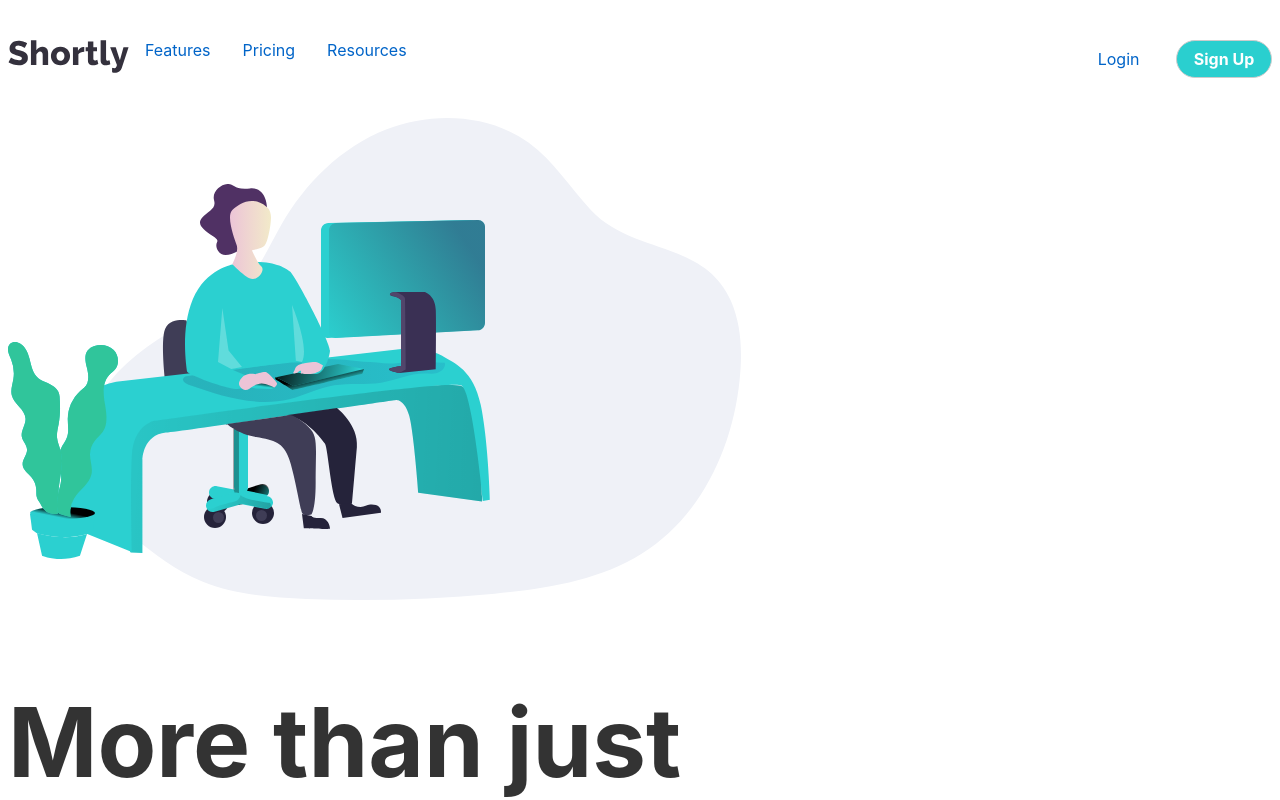
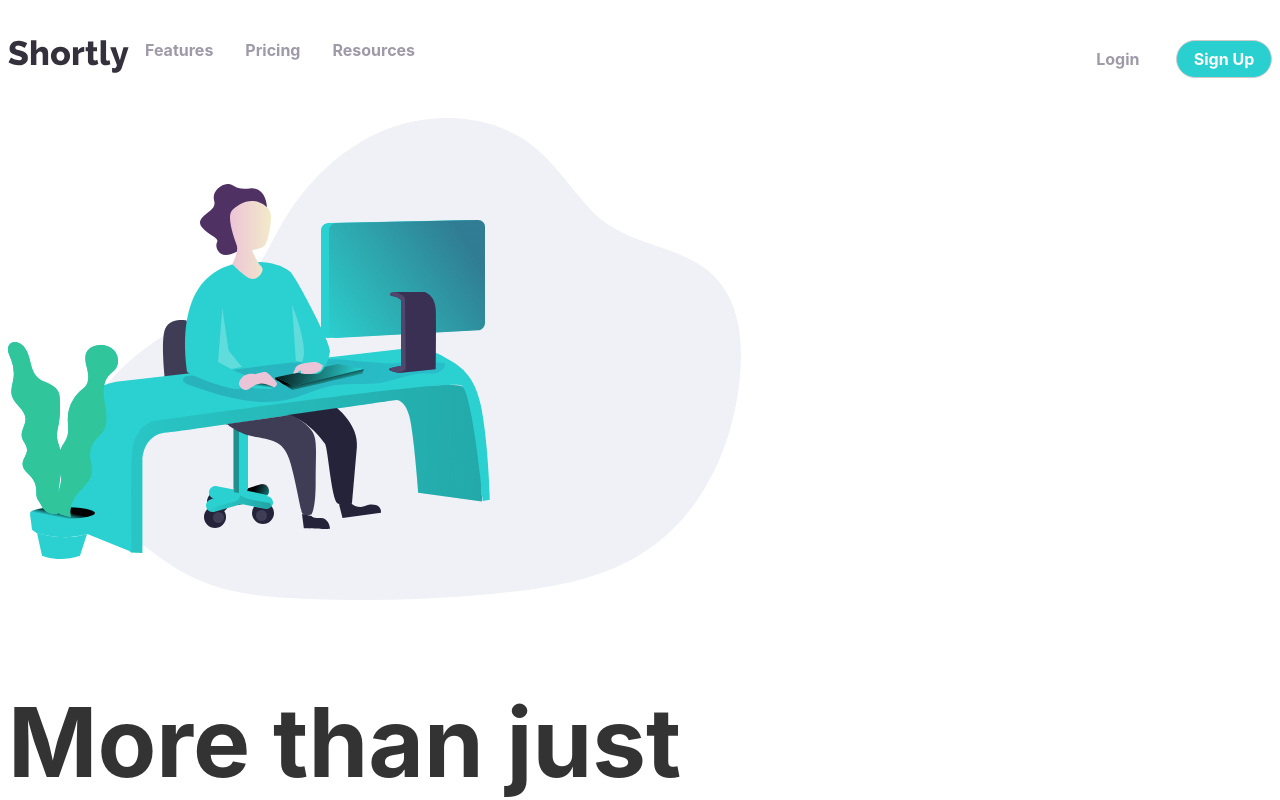
Before and after one commit to roc2246/urlShortening_frontEndMentor, a Svelte app: page / in a window 1280 px wide. Shown: the top 800 px of the page. Built offline with nearby package versions, Linux system fonts and the light colour scheme.

Commit message:
Added color scheme to desktop nav

```diff
--- a/src/components/Button.svelte
+++ b/src/components/Button.svelte
@@ -11,7 +11,7 @@
         white-space: nowrap;
         background-color: $cyan;
         color: white;
-        font-weight: 700;
+        font-weight: $fontweight-heavy;
         &--CTA{
             border-radius: 2rem;
             width: 10rem;
--- a/src/scss/global.scss
+++ b/src/scss/global.scss
@@ -8,5 +8,7 @@ $grayish-violet:hsl(257, 7%, 63%);
 $very-dark-blue: hsl(255, 11%, 22%);
 $very-dark-violet:hsl(260, 8%, 14%);
 
+$fontweight-heavy: 700;
+$fontweight-light: 500;
 
 // Mixins
--- a/src/sections/Navigation.svelte
+++ b/src/sections/Navigation.svelte
@@ -16,17 +16,14 @@
   <section class="nav__users">
     <a href="blank" class="nav__users--login">Login</a>
     <Button className="btn btn--signup">Sign Up</Button>
-    <!-- <button class="btn nav__users--register">Sign Up</button> -->
   </section>
 </nav>
 
 <style lang="scss">
+  @import '../scss/global';
   @mixin flexRow {
     display: flex;
     flex-direction: row;
-  }
-  @mixin nestedIndent() {
-    margin-right: 2rem;
   }
 
   .nav {
@@ -39,13 +36,19 @@
       flex-wrap: wrap;
       margin-left: 1rem;
       & > * {
-        @include nestedIndent();
+        margin-right: 2rem;
+        color: $grayish-violet;
+        font-weight: $fontweight-heavy;
       }
     }
     &__users {
       margin-left: auto;
       & > * {
-        @include nestedIndent();
+        margin-right: 2rem;
+      }
+      & > a{
+        color: $grayish-violet;
+        font-weight: $fontweight-heavy;
       }
     }
   }
```
